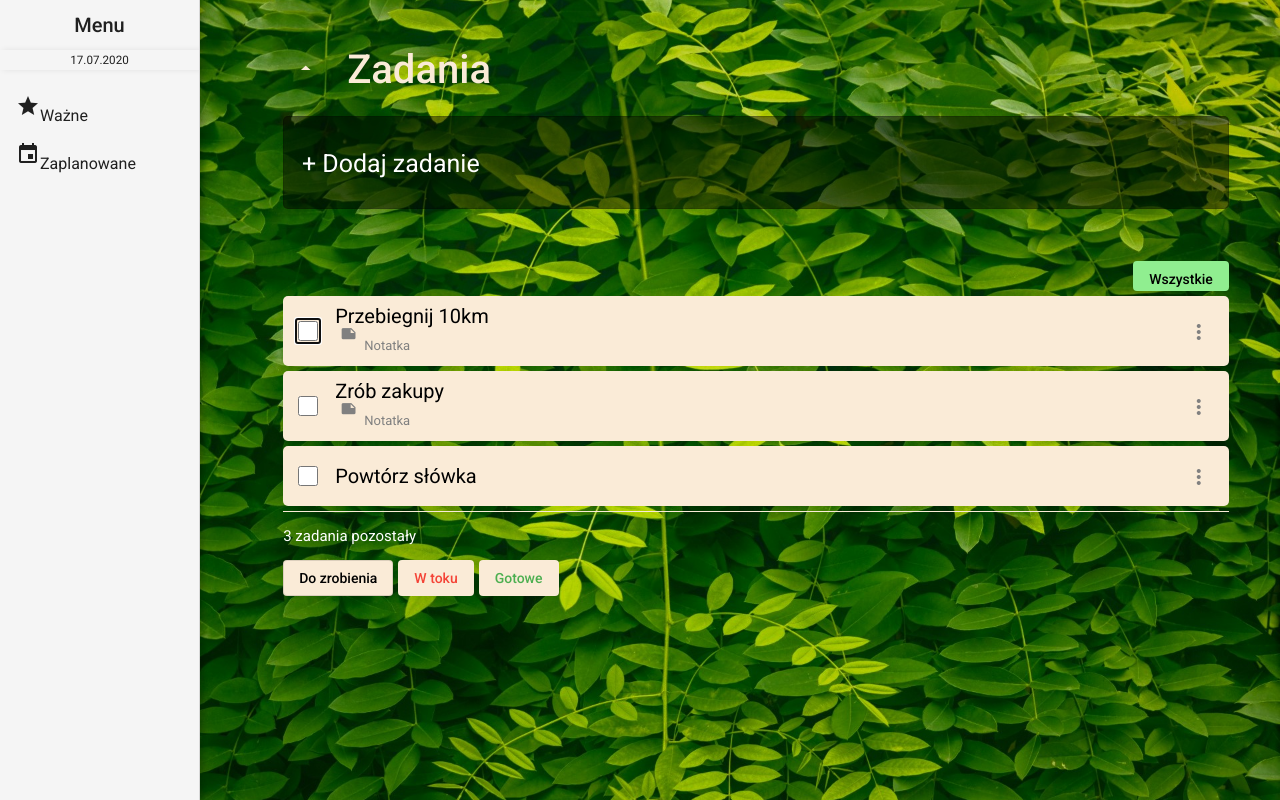
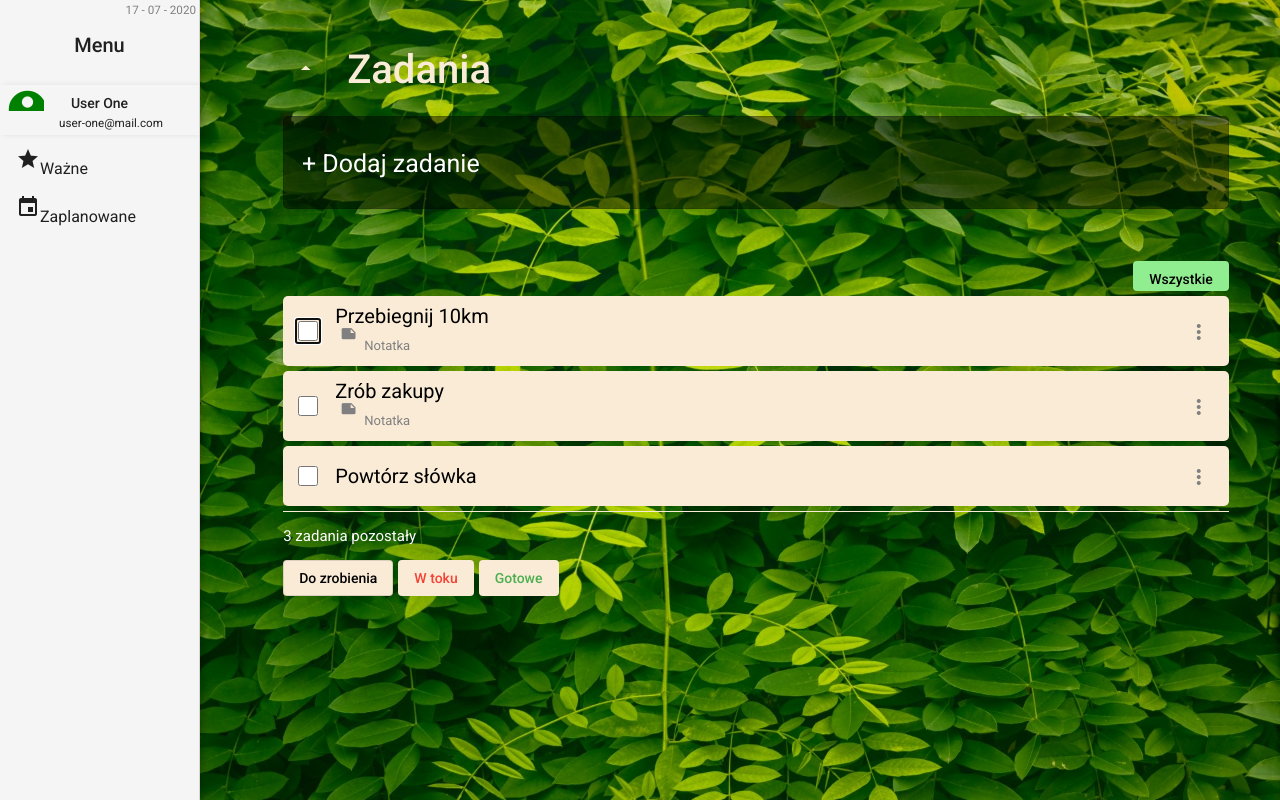
Before and after one commit to BartlomiejKorycki/TodoApp-Angular, an Angular app: page / in a window 1280 px wide. Built offline with nearby package versions, Linux system fonts and the light colour scheme.

Commit message:
user section added

```diff
--- a/src/app/components/sidebar-menu/sidebar-menu.component.css
+++ b/src/app/components/sidebar-menu/sidebar-menu.component.css
@@ -21,27 +21,43 @@
   font-size: 20px;
 }
 
+.menu-date {
+  padding-right: 3px;
+  margin: 0px;
+  text-align: right;
+  font-size: smaller;
+  color: grey;
+}
+
 .inside-btn {
   position: absolute;
   margin: 8px 0px 0px 16px;
 }
 
-.mat-nav-list p {
-  margin-top: 0px;
+.user-container {
+  margin-top: 15px;
+  height: 50px;
+  box-shadow: 3px 0 6px rgba(0, 0, 0, 0.082);
+}
+.user-icon {
+  position: absolute;
+  padding: 2px 15px 0px 5px;
+  font-size: 45px;
+  color: green;
+}
+.user-name {
+  font-weight: 500;
+  padding-top: 8px;
+  margin: 0px;
+  text-align: center;
+}
+.user-mail {
+  margin: 0px;
+  padding-left: 23px;
   text-align: center;
   font-size: smaller;
-  box-shadow: 3px 0 6px rgba(0, 0, 0, 0.082);
 }
 
 .mat-nav-list {
   padding: 0px;
 }
-/* .mat-drawer-content {
-  display: inline;
-}
-
-.mat-toolbar.mat-primary {
-  position: sticky;
-  top: 0;
-  z-index: 1;
-} */
--- a/src/app/components/sidebar-menu/sidebar-menu.component.html
+++ b/src/app/components/sidebar-menu/sidebar-menu.component.html
@@ -12,7 +12,6 @@
         <mat-icon class="button-icon"aria-label="Side nav toggle icon">menu</mat-icon>
       </button>
     </mat-toolbar>
-    <!-- Add Content Here -->
   </mat-sidenav-content>
 
   <mat-sidenav
@@ -31,9 +30,14 @@
       *ngIf="(isHandset$ | async)">
       <mat-icon aria-label="Side nav toggle icon">menu</mat-icon>
     </button>
+    <p class="menu-date">{{ date | date: 'dd - MM - yyyy' }}</p>
     <mat-toolbar>Menu</mat-toolbar>
     <mat-nav-list>
-      <p>{{ date | date: 'dd.MM.yyyy' }}</p>
+      <div class="user-container">
+        <mat-icon class="user-icon" aria-label="Side nav toggle icon">account_circle</mat-icon>
+        <p class="user-name">User One</p>
+        <p class="user-mail">user-one@mail.com</p>
+      </div>
       <a
         mat-list-item
         (click)="filterImportant()">
```
Also changed, not shown: 6 other files (tests, documents, lock files or other folders).
